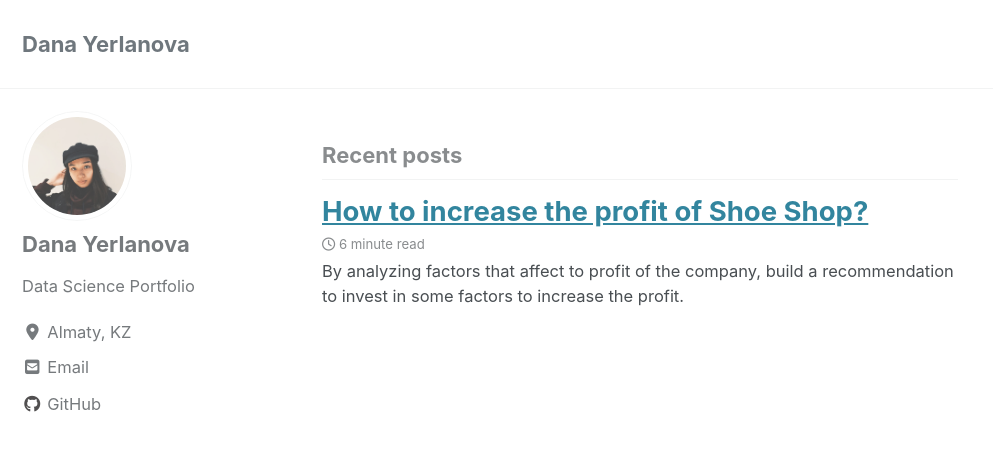
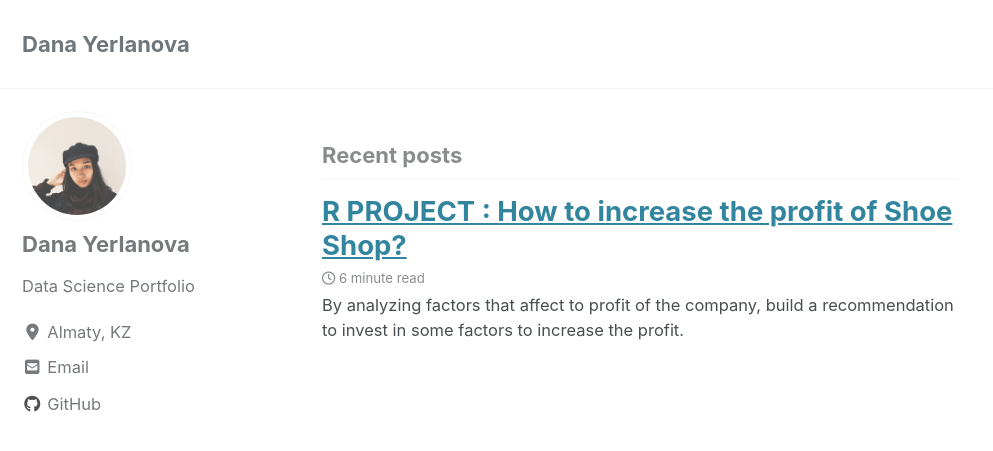
Before and after one commit to yerlandana/yerlandana.github.io, a Jekyll site: the page built from index.html, in a window 1280 px wide and 900 px high. Shown: the top 451 px of the window, without its empty margins (0-993 px from the left). Built offline with Jekyll 4.4.1, drawn with Linux system fonts in a browser that asks for light colours; cached includes are drawn as plain includes; nearby versions of some CDN libraries; the list of posts is cut into pages by our own code.

Commit message:
Project title changes

```diff
--- a/_config.yml
+++ b/_config.yml
@@ -285,13 +285,13 @@ defaults:
       path: ""
       type: posts
     values:
-      title: "How to increase the profit of Shoe Shop?"
+      title: "R PROJECT : How to increase the profit of Shoe Shop?"
       excerpt: "By analyzing factors that affect to profit of the company, build a
       recommendation to invest in some factors to increase the profit."
       layout: single
       author_profile: true
       read_time: 9 minutes to read
-      comments: # true
+      comments: true
       share: true
 
 #_pages
```
